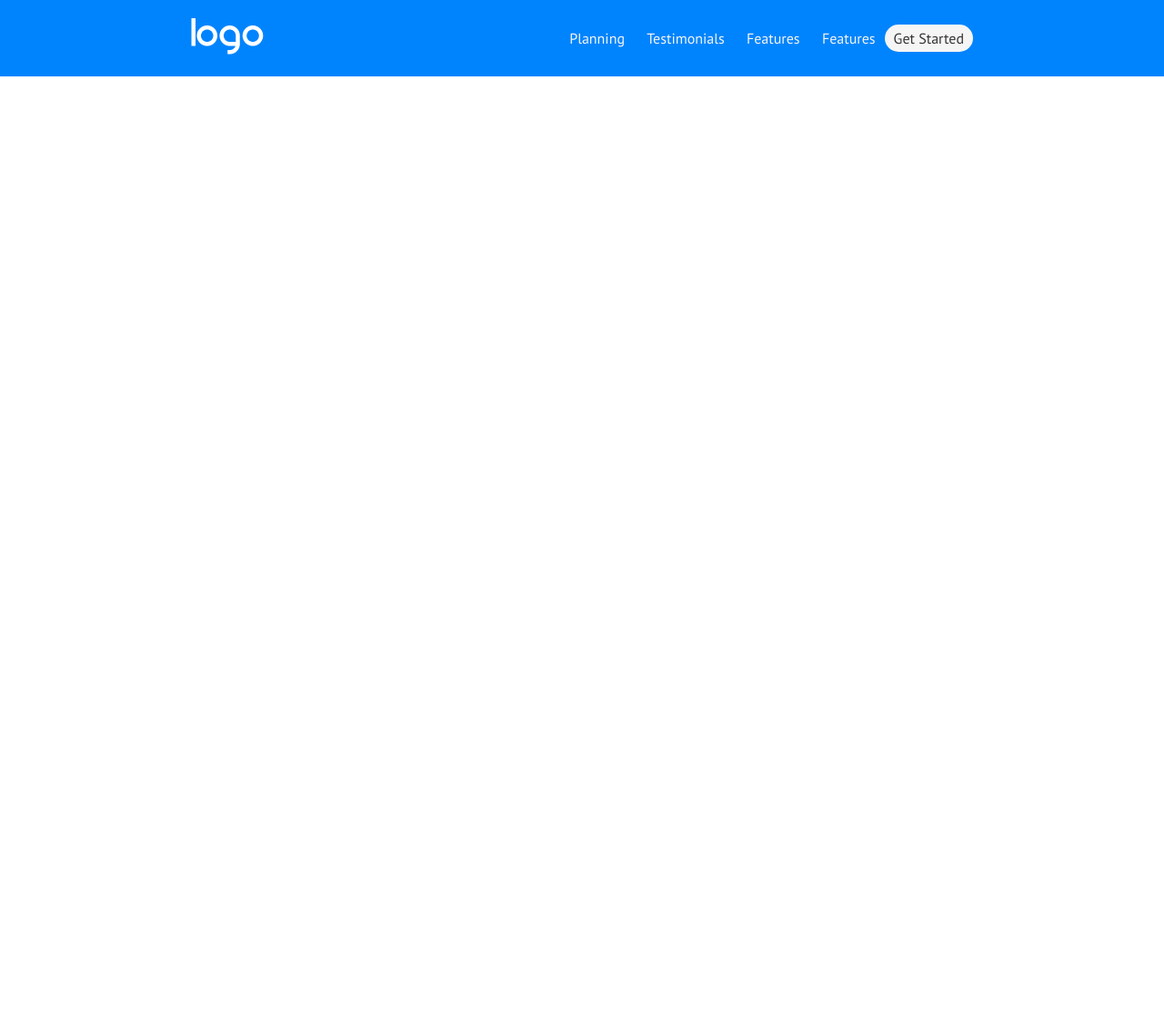
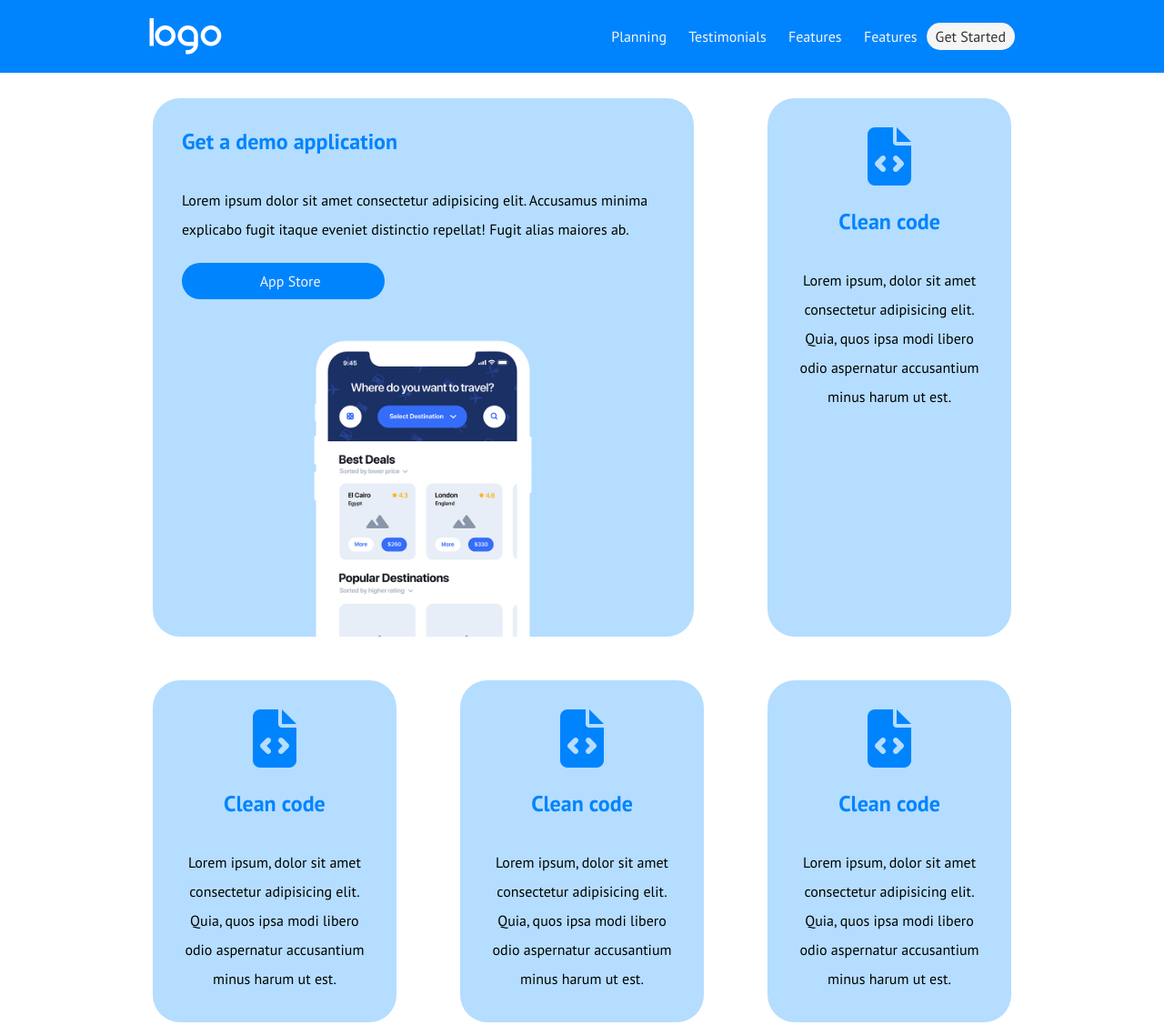
Before and after one commit to pyroYV/htmlcss-responsive-layout, a plain HTML site: page index.html in a window 1280 px wide. Shown: the whole page at 91% size. Before the commit the page ends 800 px from the top, so only its background shows below. Drawn offline with Linux system fonts and the light colour scheme.

Commit message:
hero wip

```diff
--- a/index.html
+++ b/index.html
@@ -41,8 +41,39 @@
         </nav>
     </div>
 </header>
-<main>
-
-</main>
+    <main>
+    <section class="hero">
+        <div class="container d-flex">
+            <div class="card twothirds">
+                <h2>
+                    Get a demo application
+                </h2>
+                <div class="card-text">   Lorem ipsum dolor sit amet consectetur adipisicing elit. Accusamus minima explicabo fugit itaque eveniet distinctio repellat! Fugit alias maiores ab.</div>
+                <div class="card-btn"><a href="#" class="btn"><i class="fa-brands fa-apple"></i> App Store</a> </div>
+                <img src="./img/phone.png" alt="">
+            </div>
+            <div class="card t-center onethird">
+                <i class="fa-solid fa-file-code fa-4x"></i>
+                <h2>Clean code</h2>
+                <div class="card-text">Lorem ipsum, dolor sit amet consectetur adipisicing elit. Quia, quos ipsa modi libero odio aspernatur accusantium minus harum ut est.</div>
+            </div>
+            <div class="card t-center onethird">
+                <i class="fa-solid fa-file-code fa-4x"></i>
+                <h2>Clean code</h2>
+                <div class="card-text">Lorem ipsum, dolor sit amet consectetur adipisicing elit. Quia, quos ipsa modi libero odio aspernatur accusantium minus harum ut est.</div>
+            </div>
+            <div class="card t-center onethird">
+                <i class="fa-solid fa-file-code fa-4x"></i>
+                <h2>Clean code</h2>
+                <div class="card-text">Lorem ipsum, dolor sit amet consectetur adipisicing elit. Quia, quos ipsa modi libero odio aspernatur accusantium minus harum ut est.</div>
+            </div>
+            <div class="card t-center onethird">
+                <i class="fa-solid fa-file-code fa-4x"></i>
+                <h2>Clean code</h2>
+                <div class="card-text">Lorem ipsum, dolor sit amet consectetur adipisicing elit. Quia, quos ipsa modi libero odio aspernatur accusantium minus harum ut est.</div>
+            </div>
+        </div>
+    </section>
+    </main>
 </body>
 </html>
--- a/style/style.css
+++ b/style/style.css
@@ -29,6 +29,13 @@ a{
 
 ul{
     list-style: none;
+}
+
+img{
+    display: block;
+}
+.t-center{
+    text-align: center;
 }
 /*         HEADER */
 .site-header{
@@ -63,19 +70,75 @@ ul{
     border-radius: 30px;
     background-color: whitesmoke;
     color: var(--dark-grey);
+}
+
+/* Main */
+
+main{
+    margin-top: 84px;
+}
+/* .hero{
+    padding: 3rem 0;
+} */
+
+.hero .container{
+    justify-content: space-between;
+    flex-flow: row wrap;
+
+   /*  gap: .625rem; */
+}
+.card{
+    background-color: var(--light-blue);
+    border-radius: 30px;
+    padding: 2rem;
+    line-height: 2rem;
+    margin: 1.5rem;
+
+}
+.card h2{
+    color: var(--dark-blue);
+    margin-bottom: 2rem;
+}
+
+.card img{
+    width: 300px;
+    margin: 0 auto -2rem auto;
+}
+.card-btn{
+    margin: 25px 0;
+}
+
+.card .btn{
+    color: whitesmoke;
+    background-color: var(--dark-blue);
+    padding: 10px 70px;
+    border-radius: 30px;
+    /* font-size: 24px; */
+}
+
+.card i{
+    color: var(--dark-blue);
+    margin-bottom: 1.5rem;
+}
 
 
-}
  @media all and (min-width: 768px){
+    /* Main */
+    .twothirds{
+        flex-basis: 60%;
+    }
 
+    .onethird{
+        flex-basis: 27%;
+    }
  }
 
  @media all and (min-width: 992px){
 
      /* HEADER */
 
-    .site-header .container{
-        max-width: 900px;
+     .container{
+        max-width: 992px;
         margin: 0 auto;
     }
 
```
